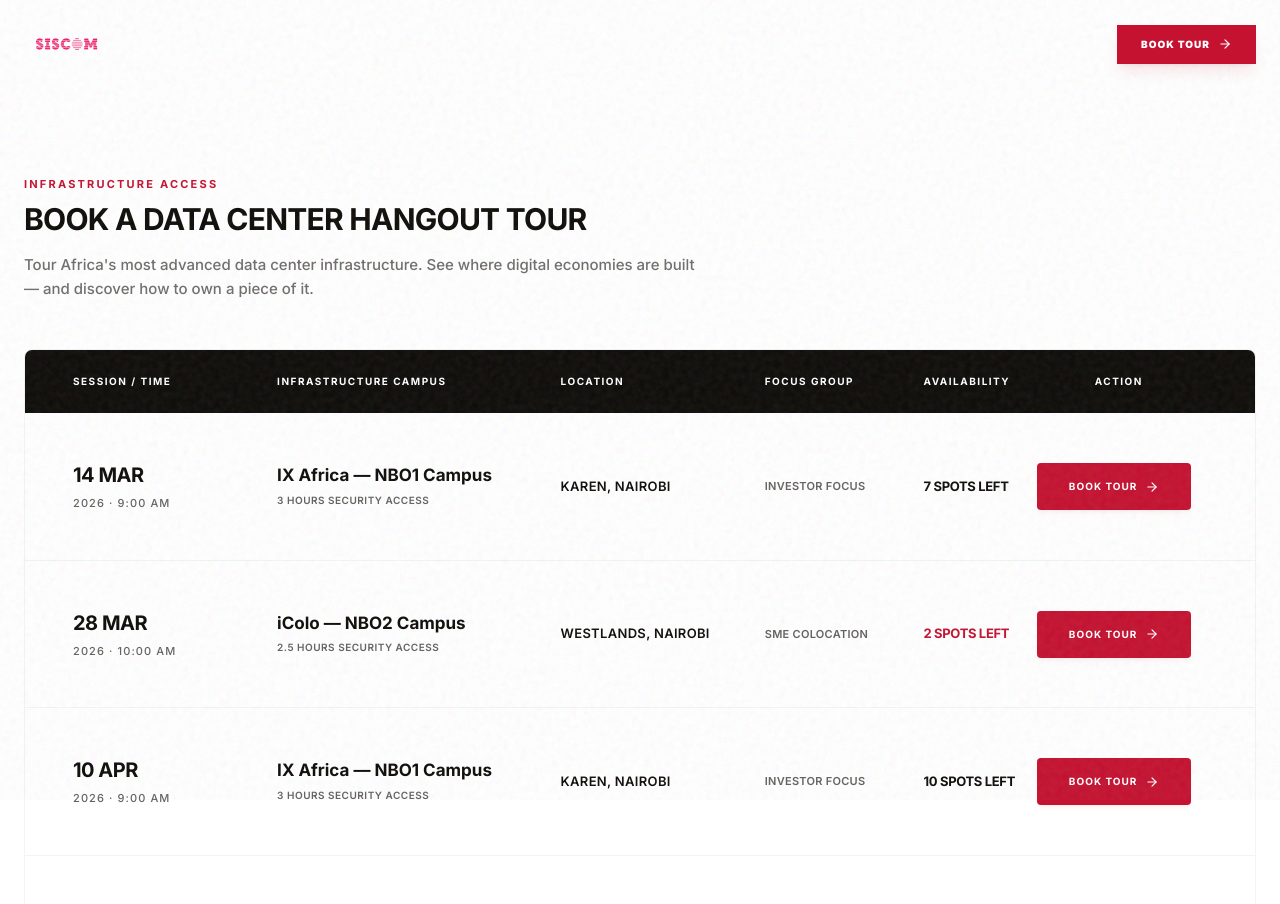
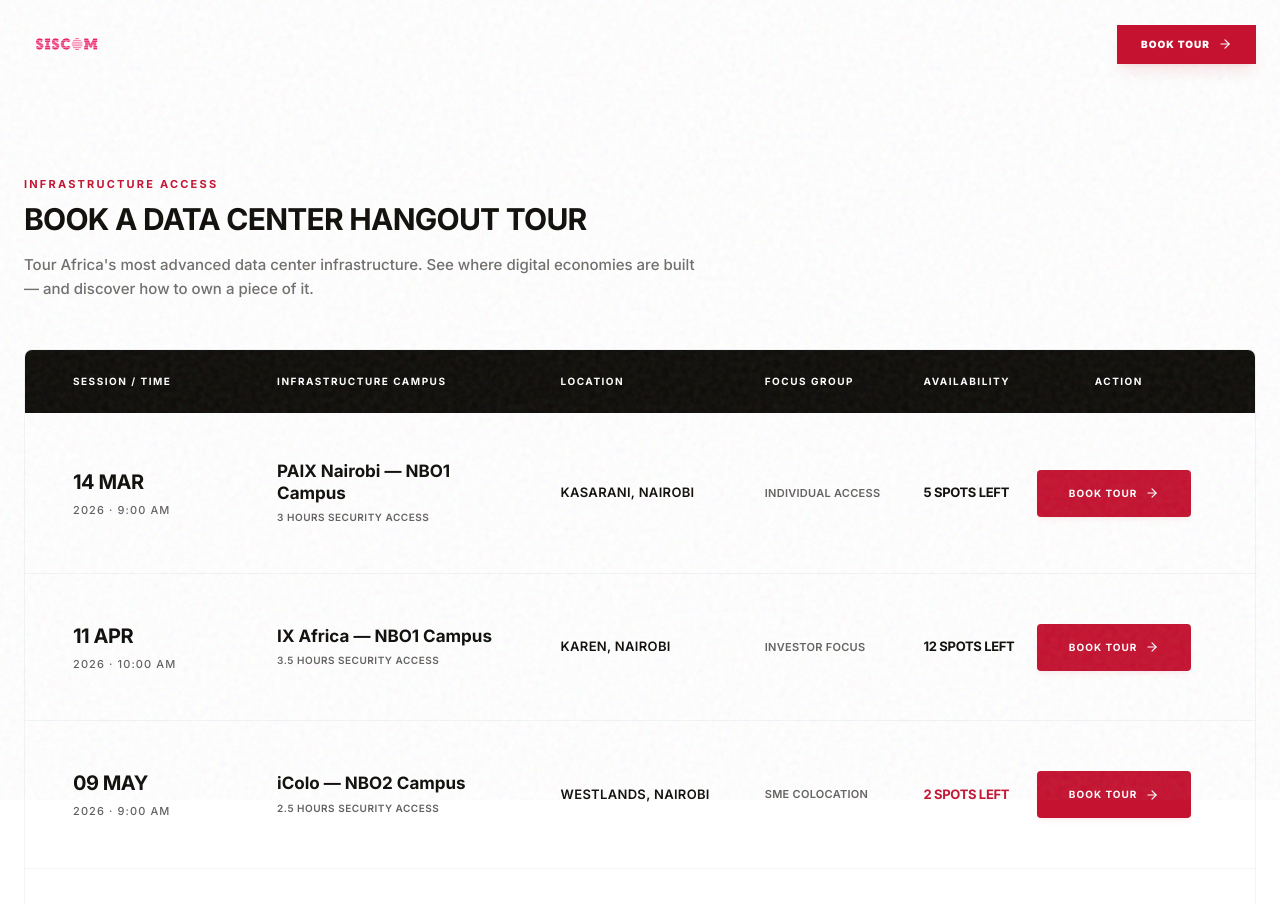
Before and after one commit to CodeWithFin/siscom-tour, a Next.js app: page / in a window 1280 px wide. Shown: the top 904 px of the page. Built offline with nearby package versions, Linux system fonts and the light colour scheme.

Commit message:
feat: Update tour schedules and streamline booking to individual tickets by removing corporate/investor options.

```diff
--- a/src/components/Checkout.jsx
+++ b/src/components/Checkout.jsx
@@ -39,7 +39,6 @@
     const urlClubId = searchParams.get('clubId') || '';
 
     // State for checkout - verbatim from user snippet
-    const [ticketType, setTicketType] = useState(urlTicketType);
     const [quantity, setQuantity] = useState(urlQuantity);
     const [totalAmount, setTotalAmount] = useState(urlAmount);
     const [name, setName] = useState("");
@@ -53,15 +52,10 @@
     const [showInterests, setShowInterests] = useState(false);
     const dropdownRef = useRef(null);
 
-    // Calculate unit price and total
-    const getUnitPrice = () => {
-        return ticketType === 'individual' ? 2600 : 26000;
-    };
-
-    // Update total when quantity or other factors change
+    // Update total when quantity changes
     useEffect(() => {
-        setTotalAmount(getUnitPrice() * quantity);
-    }, [ticketType, quantity]);
+        setTotalAmount(2600 * quantity);
+    }, [quantity]);
 
     // Poll payment status - verbatim from user snippet
     useEffect(() => {
@@ -123,8 +117,8 @@
             name,
             interests,
             amount: totalAmount,
-            eventType: ticketType === 'individual' ? '2600' : '26000',
-            ticketType,
+            eventType: '2600',
+            ticketType: 'individual',
             quantity
         });
 
@@ -160,7 +154,7 @@
                                 DC Tour Checkout
                             </h1>
                             <p className="text-white/80 text-[10px] mt-0.5 font-medium tracking-wide">
-                                {ticketType === 'individual' ? 'Individual Access' : 'Corporate Package'}
+                                Individual Access
                             </p>
                         </div>
 
@@ -173,19 +167,9 @@
                                     <div className="flex justify-between">
                                         <span>Ticket Type:</span>
                                         <span className="font-medium text-right">
-                                            {ticketType === 'individual' ? 'Individual Ticket' : 'Corporate & SME Package'}
+                                            Individual Ticket
                                         </span>
                                     </div>
-                                    {ticketType === 'corporate' && (
-                                        <div className="bg-crimson/5 rounded p-1.5 mt-1 border border-crimson/10">
-                                            <p className="text-[10px] text-crimson font-bold uppercase mb-0.5 italic">Corporate Benefits Included:</p>
-                                            <ul className="text-[10px] space-y-0.5 text-ink/70 list-disc list-inside">
-                                                <li>Group Access (up to 5 people)</li>
-                                                <li>Exclusive Networking Session</li>
-                                                <li>Priority DC Consultation</li>
-                                            </ul>
-                                        </div>
-                                    )}
                                     <div className="flex justify-between items-center">
                                         <span>Quantity:</span>
                                         <div className="flex items-center gap-2">
@@ -206,7 +190,7 @@
                                     </div>
                                     <div className="flex justify-between">
                                         <span>Unit Price:</span>
-                                        <span>KES {getUnitPrice().toLocaleString()}</span>
+                                        <span>KES 2,600</span>
                                     </div>
                                     <div className="border-t pt-1 flex justify-between font-bold text-sm">
                                         <span>Total:</span>
--- a/src/components/TourCards.jsx
+++ b/src/components/TourCards.jsx
@@ -10,19 +10,32 @@
         month: 'MAR',
         year: '2026',
         time: '9:00 AM',
-        facility: 'IX Africa — NBO1 Campus',
-        location: 'KAREN, NAIROBI',
-        focus: 'INVESTOR FOCUS',
+        facility: 'PAIX Nairobi — NBO1 Campus',
+        location: 'KASARANI, NAIROBI',
+        focus: 'INDIVIDUAL ACCESS',
         duration: '3 HOURS',
-        availability: '7 SPOTS LEFT',
+        availability: '5 SPOTS LEFT',
         isLimited: false
     },
     {
         id: '02',
-        day: '28',
-        month: 'MAR',
+        day: '11',
+        month: 'APR',
         year: '2026',
         time: '10:00 AM',
+        facility: 'IX Africa — NBO1 Campus',
+        location: 'KAREN, NAIROBI',
+        focus: 'INVESTOR FOCUS',
+        duration: '3.5 HOURS',
+        availability: '12 SPOTS LEFT',
+        isLimited: false
+    },
+    {
+        id: '03',
+        day: '09',
+        month: 'MAY',
+        year: '2026',
+        time: '9:00 AM',
         facility: 'iColo — NBO2 Campus',
         location: 'WESTLANDS, NAIROBI',
         focus: 'SME COLOCATION',
@@ -31,29 +44,16 @@
         isLimited: true
     },
     {
-        id: '03',
-        day: '10',
-        month: 'APR',
-        year: '2026',
-        time: '9:00 AM',
-        facility: 'IX Africa — NBO1 Campus',
-        location: 'KAREN, NAIROBI',
-        focus: 'INVESTOR FOCUS',
-        duration: '3 HOURS',
-        availability: '10 SPOTS LEFT',
-        isLimited: false
-    },
-    {
         id: '04',
-        day: '22',
-        month: 'APR',
+        day: '23',
+        month: 'MAY',
         year: '2026',
         time: '2:00 PM',
         facility: 'ADC — NBO1 Campus',
         location: 'SAMEER PARK, NAIROBI',
-        focus: 'ENTERPRISE ONLY',
+        focus: 'INDIVIDUAL ACCESS',
         duration: '2 HOURS',
-        availability: '5 SPOTS LEFT',
+        availability: '8 SPOTS LEFT',
         isLimited: false
     }
 ];
@@ -62,10 +62,9 @@
     const router = useRouter();
 
     const handleBookTour = (tour) => {
-        const isInvestor = tour.focus.includes('INVESTOR');
         const params = new URLSearchParams({
-            ticket: isInvestor ? 'individual' : 'corporate',
-            amount: isInvestor ? '2600' : '26000',
+            ticket: 'individual',
+            amount: '2600',
             quantity: '1'
         });
         router.push(`/checkout?${params.toString()}`);
```
